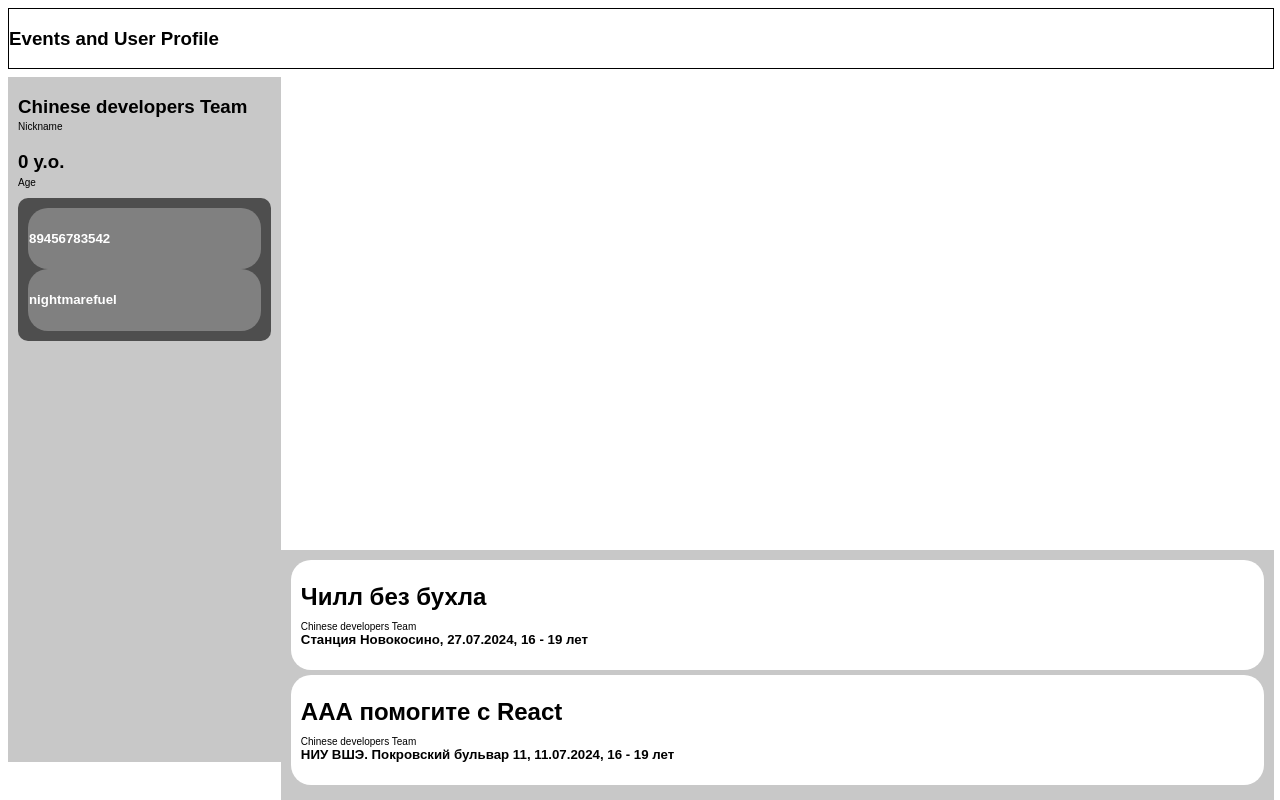
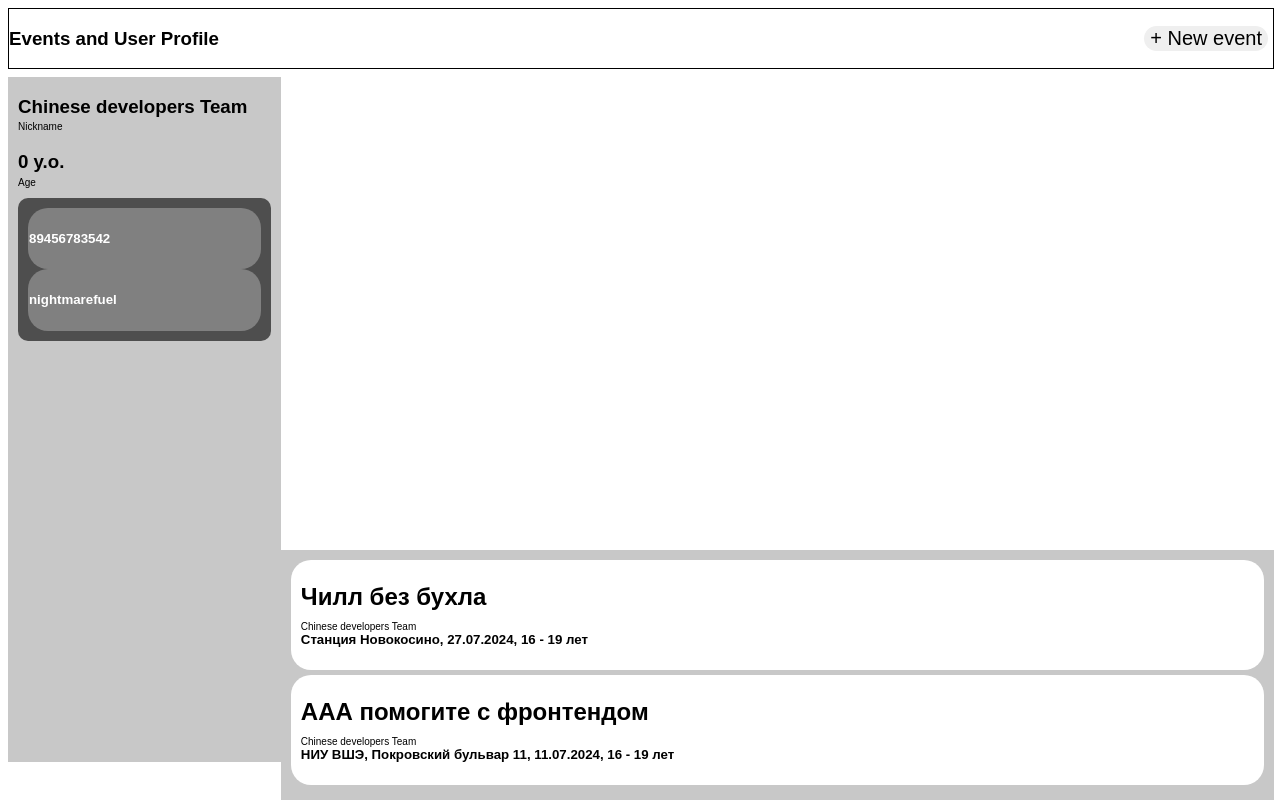
Before and after one commit to BlackfireZZZ/find_a_walk, a React (Create React App) app in the folder frontend/: page / in a window 1280 px wide. Built offline with nearby package versions, Linux system fonts and the light colour scheme.

Commit message:
Update App.jsx

```diff
--- a/frontend/src/App.jsx
+++ b/frontend/src/App.jsx
@@ -16,7 +16,7 @@ const loggedUser = users[0];
 
 const events = [
     new Event('Чилл без бухла', users[0], 'Станция Новокосино', 16, 19, '27.07.2024'),
-    new Event('ААА помогите с React', users[0], 'НИУ ВШЭ. Покровский бульвар 11', 16, 19, '11.07.2024')
+    new Event('ААА помогите с фронтендом', users[0], 'НИУ ВШЭ, Покровский бульвар 11', 16, 19, '11.07.2024')
 ];
 
 function App() {
@@ -24,7 +24,7 @@ function App() {
         <div className="App">
             <header className="App-header">
                 <h3>Events and User Profile</h3>
-
+                <input type="button" value="+ New event"></input>
             </header>
             <main>
                 <Profile user={loggedUser} />
@@ -36,10 +36,6 @@ function App() {
                     ))}
                     </div>
                 </div>
-
-
-
-
             </main>
         </div>
     );
```
